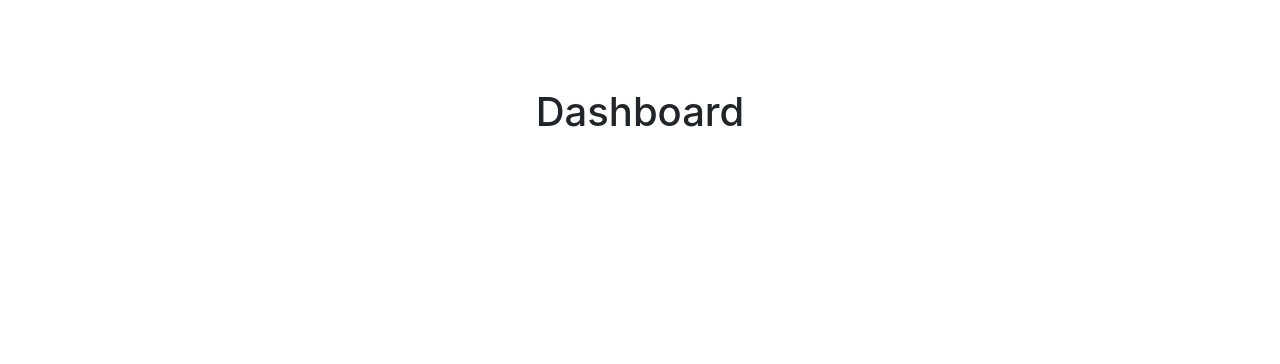
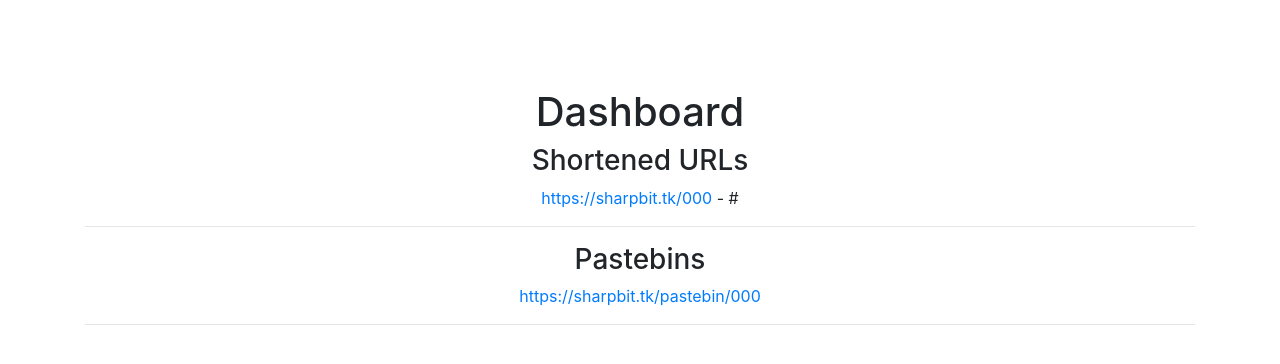
Before and after one commit to SharpBit/webserver, a Python web app: template templates/dashboard.html in a window 1280 px wide. Shown: the top 364 px of the page. Run offline with Jinja, Linux system fonts and the light colour scheme; the template is opened without the code that fills it: most values are stand-ins (such as "Sample title", 1, 10 or a date in 2020); some libraries are stand-ins or nearby versions.

Commit message:
barebones dashboard and persistent theme

```diff
--- a/templates/dashboard.html
+++ b/templates/dashboard.html
@@ -10,6 +10,16 @@
     <div class="container" align="center">
       <h1> </h1><br />
       <h1>Dashboard</h1>
+      <h3>Shortened URLs</h3>
+      {% for url in urls %}
+        <a href="{{ url.url }}">https://sharpbit.tk/{{ url.code }}</a><h7> - {{ url.url }}</h7>
+        <hr />
+      {% endfor %}
+      <h3>Pastebins</h3>
+      {% for p in pastes %}
+        <a href="https://sharpbit.tk/pastebin/{{ p.code }}">https://sharpbit.tk/pastebin/{{ p.code }}</a>
+        <hr />
+      {% endfor %}
     </div>
     {% include 'snippets/scripts.html' %}
   </body>
```
Also changed, not shown: app.py (+7 -3 lines), static/dark.css (+7 -0 lines).
